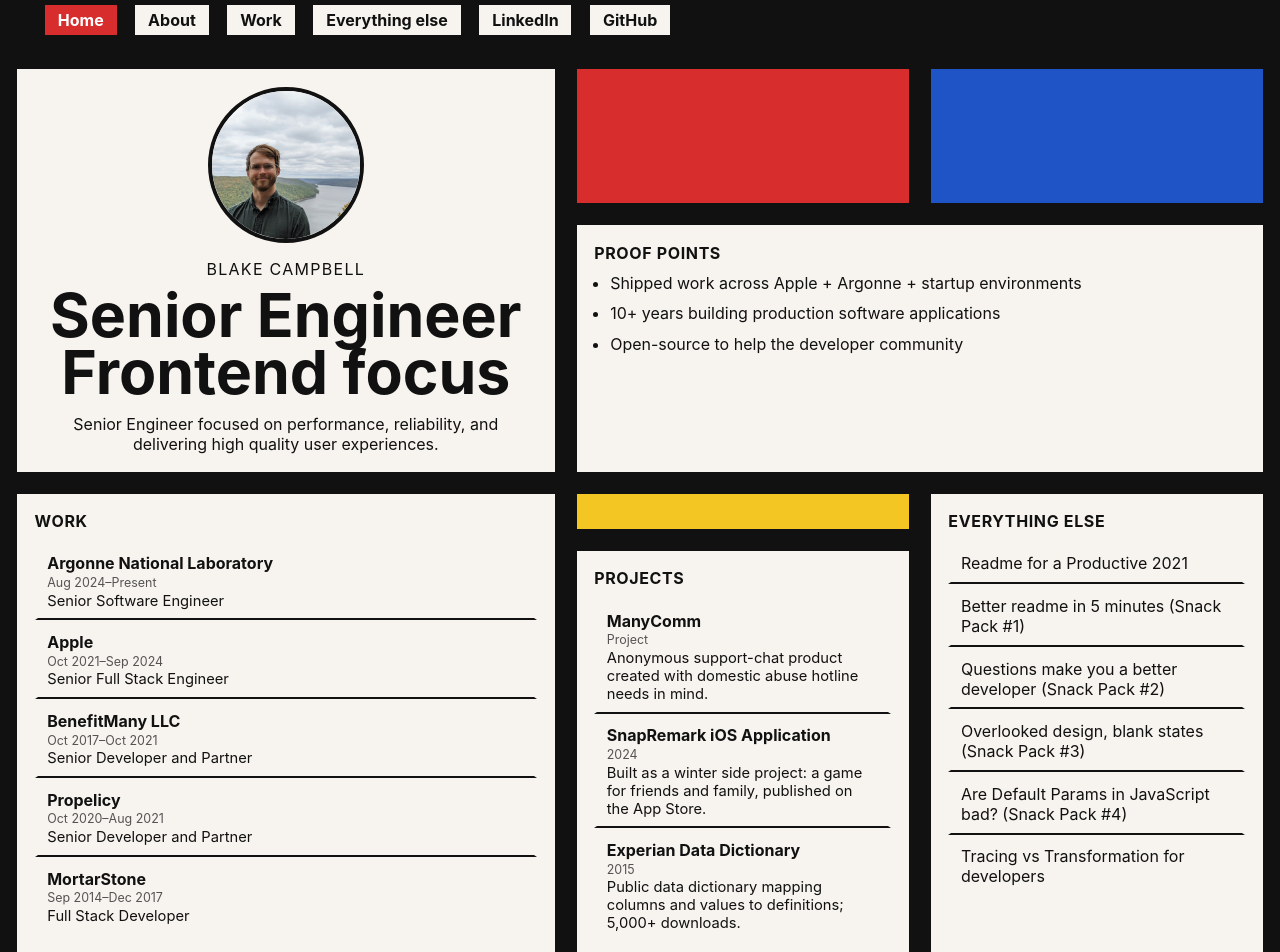
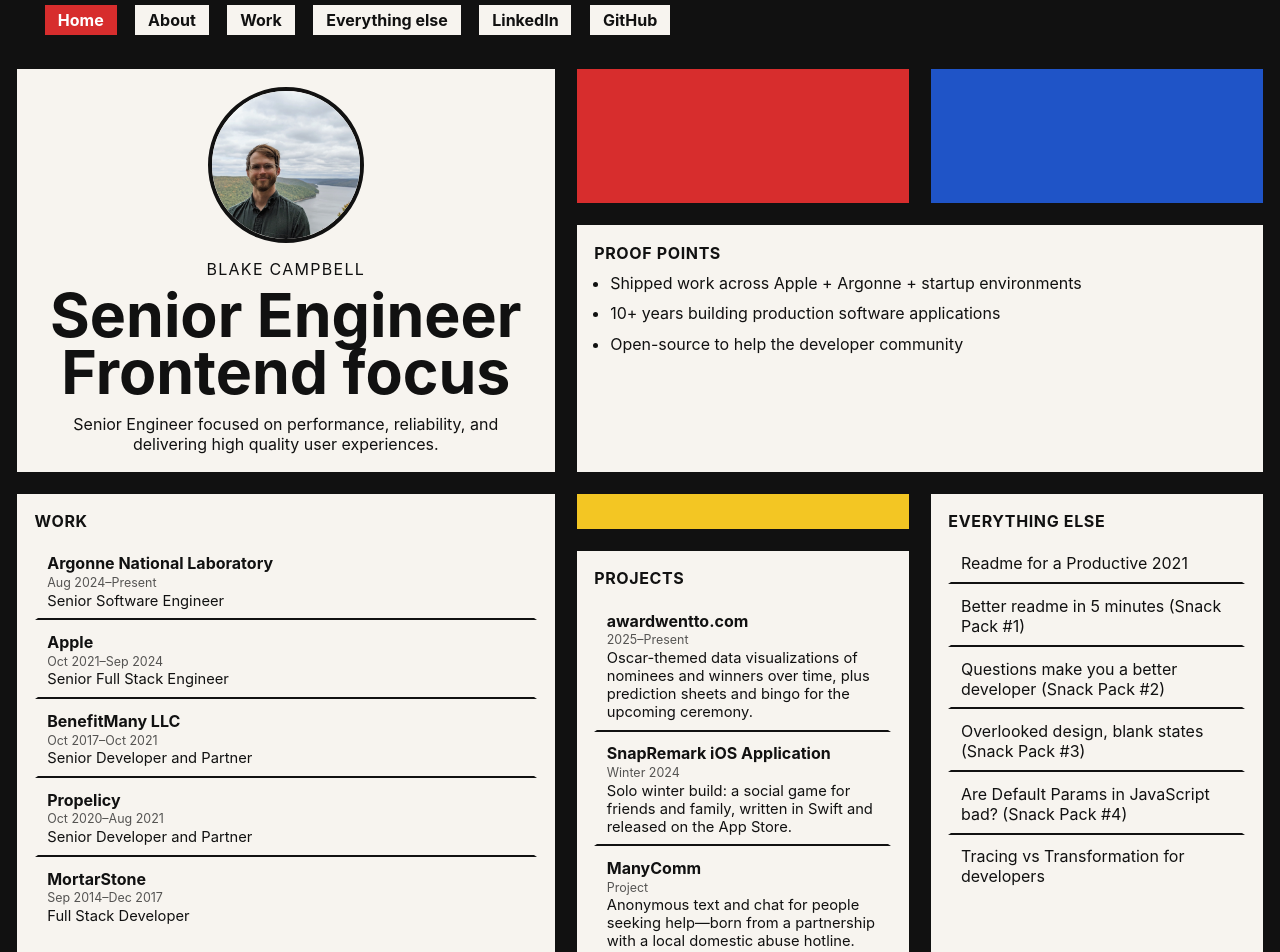
Before and after one commit to BlakeCampbells/Portfolio2026, a Nuxt app: page / in a window 1280 px wide. Shown: the top 952 px of the page. Built offline with nearby package versions, Linux system fonts and the light colour scheme.

Commit message:
Updating

```diff
--- a/app/composables/siteContent.ts
+++ b/app/composables/siteContent.ts
@@ -9,6 +9,8 @@ export type WorkItem = {
   summary: string
   details: string[]
   kind: 'core' | 'side'
+  siteUrl?: string
+  links?: { label: string; href: string }[]
 }
 
 export type ThoughtItem = {
@@ -158,6 +160,42 @@ export const coreWorkItems: WorkItem[] = [
 
 export const sideProjects: WorkItem[] = [
   {
+    slug: 'awardwentto',
+    name: 'awardwentto.com',
+    role: 'Creator',
+    years: '2025–Present',
+    location: 'Pittsburgh, Pennsylvania, United States',
+    logo: '/logos/awardwentto.svg',
+    siteUrl: 'https://awardwentto.com',
+    stack: ['Nuxt 4', 'Vite', 'TypeScript', 'Cloudflare'],
+    summary:
+      'Oscar-themed data visualizations of nominees and winners over time, plus prediction sheets and bingo for the upcoming ceremony.',
+    details: [
+      'Built interactive views of Academy Awards history across nominees and winners.',
+      'Hosts prediction sheets for the next Oscars and bingo for watch parties.',
+      'Shipped with Nuxt 4 and Vite, deployed on Cloudflare.'
+    ],
+    kind: 'side'
+  },
+  {
+    slug: 'snapremark-ios-application',
+    name: 'SnapRemark iOS Application',
+    role: 'Creator',
+    years: 'Winter 2024',
+    location: 'Pittsburgh, Pennsylvania, United States',
+    logo: '/logos/snapremark.svg',
+    stack: ['Swift', 'iOS'],
+    summary:
+      'Solo winter build: a social game for friends and family, written in Swift and released on the App Store.',
+    details: [
+      'Designed and shipped end-to-end as a native iOS app.',
+      'Built in Swift with a focus on a fun, lightweight experience for small groups.',
+      'Published to the App Store as a real shipping product—not a prototype.',
+      'Scratch-built to learn iOS delivery while making something people could actually play together.'
+    ],
+    kind: 'side'
+  },
+  {
     slug: 'manycomm',
     name: 'ManyComm',
     role: 'Primary Frontend Developer',
@@ -166,28 +204,12 @@ export const sideProjects: WorkItem[] = [
     logo: '/logos/manycomm.svg',
     stack: ['Vue', 'WebSockets', 'Rails API'],
     summary:
-      'Anonymous support-chat product created with domestic abuse hotline needs in mind.',
+      'Anonymous text and chat for people seeking help—born from a partnership with a local domestic abuse hotline.',
     details: [
-      'Implemented websocket session handling for real-time communication.',
-      'Built chat-transfer flows and Rails API integrations.',
-      'Supported autoresponder behavior when providers were unavailable.'
-    ],
-    kind: 'side'
-  },
-  {
-    slug: 'snapremark-ios-application',
-    name: 'SnapRemark iOS Application',
-    role: 'Side Project',
-    years: '2024',
-    location: 'Pittsburgh, Pennsylvania, United States',
-    logo: '/logos/snapremark.svg',
-    stack: ['Swift', 'iOS'],
-    summary:
-      'Built as a winter side project: a game for friends and family, published on the App Store.',
-    details: [
-      'Built with Swift for iOS.',
-      'Shipped as a real app release to the App Store.',
-      'Designed as a fun social game to play with friends and family.'
+      'Product goal: private, anonymous support conversations for people in crisis.',
+      'Vue frontend with WebSocket-backed sessions for real-time messaging.',
+      'Implemented chat transfer flows and tight integration with a Rails API.',
+      'Autoresponders when no service provider was available so users always got a clear next step.'
     ],
     kind: 'side'
   },
@@ -200,11 +222,22 @@ export const sideProjects: WorkItem[] = [
     logo: '/logos/experian.svg',
     stack: ['Ruby', 'RubyGems'],
     summary:
-      'Public data dictionary mapping columns and values to definitions; 5,000+ downloads.',
+      "Ruby gem for Experian's data dictionary API and docs—built for open source users; 20,000+ downloads. Finished release, stable legacy.",
     details: [
-      'Created for public use to translate data columns/values into clear definitions.',
-      'Included tests and practical examples.',
-      'Reached 5,000+ downloads.'
+      "Focused on API and documentation workflows for anyone integrating against Experian's public data dictionary.",
+      'Shipped with 100% test coverage and practical examples.',
+      'Marked complete years ago and left unchanged—a small, stable utility others can still rely on.',
+      '20,000+ downloads on RubyGems.'
+    ],
+    links: [
+      {
+        label: 'RubyGems',
+        href: 'https://rubygems.org/gems/experian-data-dictionary'
+      },
+      {
+        label: 'Source on GitHub',
+        href: 'https://github.com/BlakeCampbells/nairepxe_data_dictionary'
+      }
     ],
     kind: 'side'
   }
--- a/app/pages/work/[slug].vue
+++ b/app/pages/work/[slug].vue
@@ -22,6 +22,29 @@ useSeoMeta({
         <p class="role">{{ item.role }}</p>
         <p class="meta">{{ item.years }} · {{ item.location }}</p>
         <p>{{ item.summary }}</p>
+        <p v-if="item.links?.length || item.siteUrl" class="site-link-wrap">
+          <template v-if="item.links?.length">
+            <a
+              v-for="link in item.links"
+              :key="link.href"
+              :href="link.href"
+              class="site-link"
+              target="_blank"
+              rel="noopener noreferrer"
+            >
+              {{ link.label }}
+            </a>
+          </template>
+          <a
+            v-else-if="item.siteUrl"
+            :href="item.siteUrl"
+            class="site-link"
+            target="_blank"
+            rel="noopener noreferrer"
+          >
+            View site
+          </a>
+        </p>
       </div>
       <img :src="item.logo" :alt="`${item.name} logo`" class="company-logo" />
     </section>
@@ -70,6 +93,20 @@ useSeoMeta({
 .color.blue { background: #1f54c7; }
 .role { font-weight: 700; }
 .meta { font-size: .9rem; opacity: .75; margin-top: -.2rem; }
+.site-link-wrap {
+  margin-top: .65rem;
+  margin-bottom: 0;
+  display: flex;
+  flex-wrap: wrap;
+  gap: 0.65rem 1rem;
+}
+.site-link {
+  font-weight: 700;
+  color: #1f54c7;
+  text-decoration: underline;
+  text-underline-offset: 3px;
+}
+.site-link:hover { color: #111; }
 ul { margin: 0; padding-left: 1rem; line-height: 1.6; }
 .company-logo {
   position: absolute;
--- a/nuxt.config.ts
+++ b/nuxt.config.ts
@@ -54,6 +54,7 @@ export default defineNuxtConfig({
         '/work/manycomm',
         '/work/snapremark-ios-application',
         '/work/experian-data-dictionary',
+        '/work/awardwentto',
         '/uses/readme-for-a-productive-2021',
         '/uses/better-readme-in-5-minutes-snack-pack-1',
         '/uses/questions-make-you-a-better-developer-snack-pack-2',
```
Also changed, not shown: public/logos/awardwentto.svg (added).
